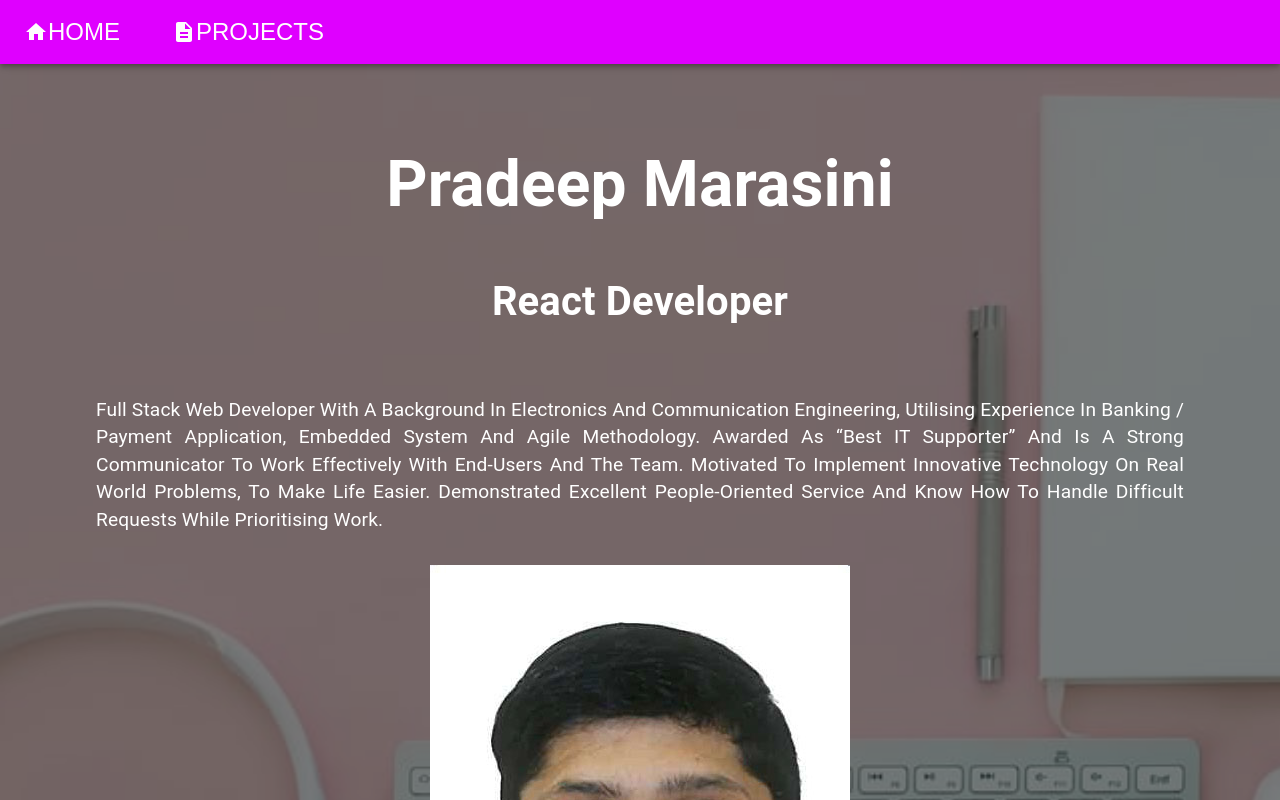
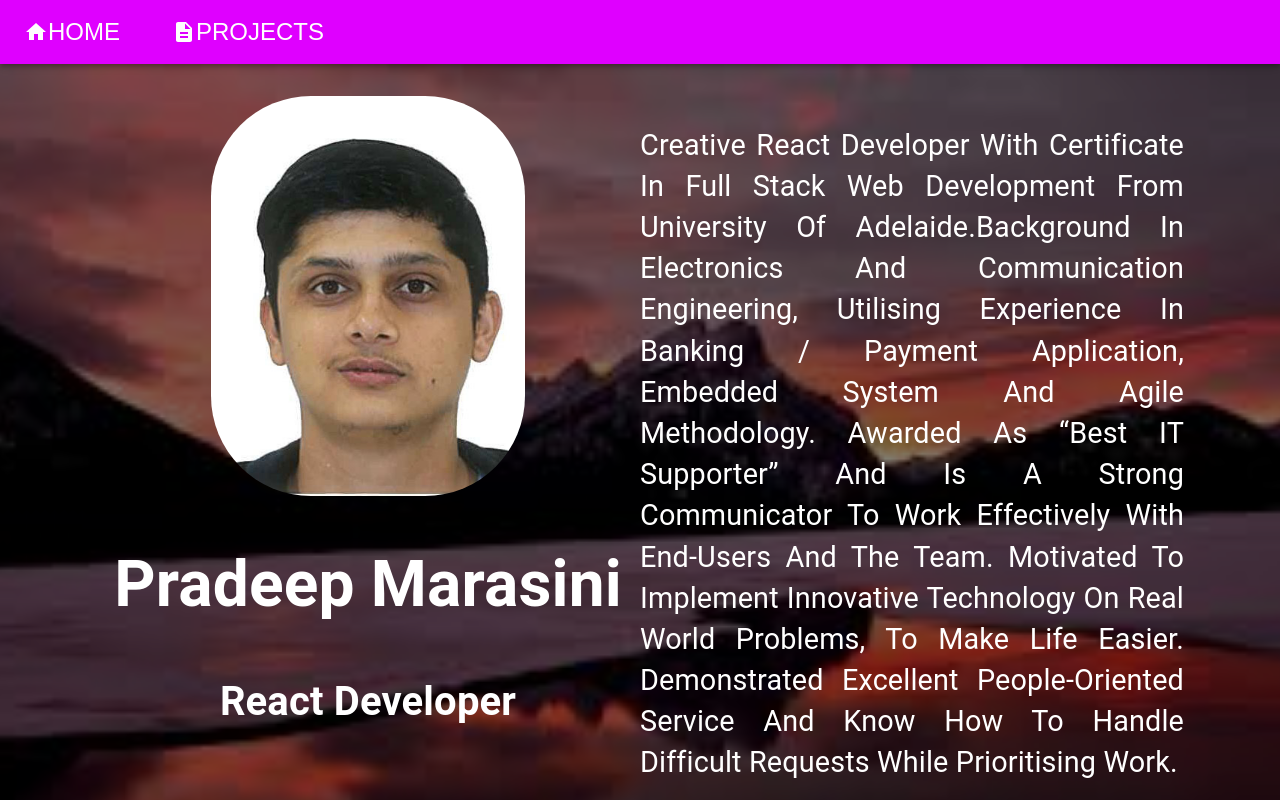
Before and after one commit to marasinipradeep/pradeep-marasini-react-portfolio, a React (Create React App) app in the folder client/: page / in a window 1280 px wide. Shown: the top 800 px of the page. Built offline with nearby package versions, Linux system fonts and the light colour scheme.

Commit message:
completed design on about me

```diff
--- a/client/src/Components/Banner/Banner.css
+++ b/client/src/Components/Banner/Banner.css
@@ -1,7 +1,7 @@
 /* Banner */
 .banner {
     display: inline-block;
-    background: rgba(0, 0, 0, 0.5);
+    background:rgba(0, 0, 0, 0.5);
     color: #ffffff;
     padding: 2rem 1rem;
     text-align: center;
@@ -15,14 +15,9 @@
   .banner h2 {
     font-size: 2.5rem;
   }
-  .banner div {
-    width: 10rem;
-    height: 5px;
-    background: var(--primaryColor);
-    margin: 1.7rem auto;
-  }
+
   .banner p {
-    font-size: 1.2rem;
+    font-size: 1.8rem;
     margin-bottom: 2rem;
     text-align: justify;
   }
--- a/client/src/Components/Banner/Banner.js
+++ b/client/src/Components/Banner/Banner.js
@@ -1,15 +1,45 @@
 import React from 'react';
 import './Banner.css'
 
-function Banner({children, title, subtitle,position }) {
+import { Paper, Grid, makeStyles, Typography, Box, Container } from '@material-ui/core';
+//Import profile image
+import portfolio from "../Images/pradeepPhoto.jpg"
+
+const useStyles = makeStyles((theme) => ({
+    root: {
+        flexGrow: 1,
+        backgroundColor: "#f3dfd4"
+    },
+    img: {
+        width: "auto",
+        height: "400px",
+        display: 'block',
+        maxWidth: '100%',
+        maxHeight: '100%',
+        borderRadius: "100px",
+        display: "block",
+        marginLeft: "auto",
+        marginRight: "auto",
+    },
+}))
+
+
+
+function Banner({ children, title, subtitle, position }) {
+    const classes = useStyles();
     return (
         <div className="banner">
-            <h1>{title}</h1>
-            <h2>{position}</h2>
-            <div></div>
-            <p>{subtitle}</p>
-            {children}
-
+            <Grid item container >
+                <Grid item sm={12} md={6}>
+                    <img alt="complex" className={classes.img} src={portfolio} />
+                    <h1>{title}</h1>
+                    <h2>{position}</h2>
+                </Grid>
+                <Grid item sm={12} md={6}>
+                    <p>{subtitle}</p>
+                    {children}
+                </Grid>
+            </Grid>
         </div>
     )
 }
--- a/client/src/Components/Pages/Home.js
+++ b/client/src/Components/Pages/Home.js
@@ -19,6 +19,17 @@
         flexGrow: 1,
         backgroundColor: "#f3dfd4"
     },
+    img: {
+        width: 130,
+        height: 200,
+        display: 'block',
+        maxWidth: '100%',
+        maxHeight: '100%',
+        borderRadius: "100px",
+        display: "block",
+        marginLeft: "auto",
+        marginRight: "auto",
+    },
 }))
 export default function Home() {
     const classes = useStyles();
@@ -27,8 +38,8 @@
             <Navbar />
             <Hero>
 
-                    <Banner title="Pradeep Marasini" position="React Developer" subtitle="Full Stack Web Developer with a background in electronics and communication engineering, utilising experience in banking / payment application, embedded system and agile methodology. Awarded as “Best IT Supporter” and is a strong communicator to work effectively with end-users and the team. Motivated to implement innovative technology on real world problems, to make life easier. Demonstrated excellent people-oriented service and know how to handle difficult requests while prioritising work.">
-                    <img className={classes.img} alt="complex" src={portfolio} />
+                    <Banner title="Pradeep Marasini" position="React Developer" subtitle="Creative React Developer with certificate in Full Stack Web Development from University of Adelaide.Background in electronics and communication engineering, utilising experience in banking / payment application, embedded system and agile methodology. Awarded as “Best IT Supporter” and is a strong communicator to work effectively with end-users and the team. Motivated to implement innovative technology on real world problems, to make life easier. Demonstrated excellent people-oriented service and know how to handle difficult requests while prioritising work.">
+
 
                     </Banner>
             </Hero>
```
Also changed, not shown: client/src/Components/Images/cool.jpeg.
